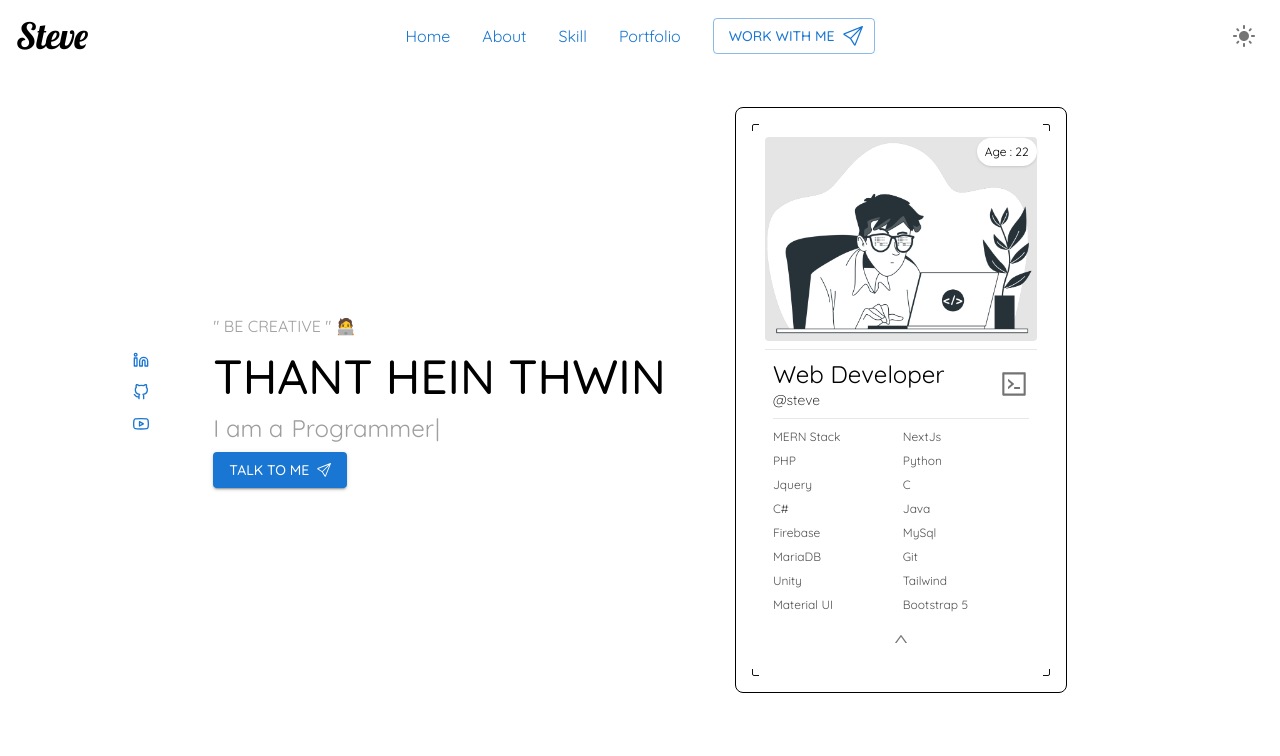
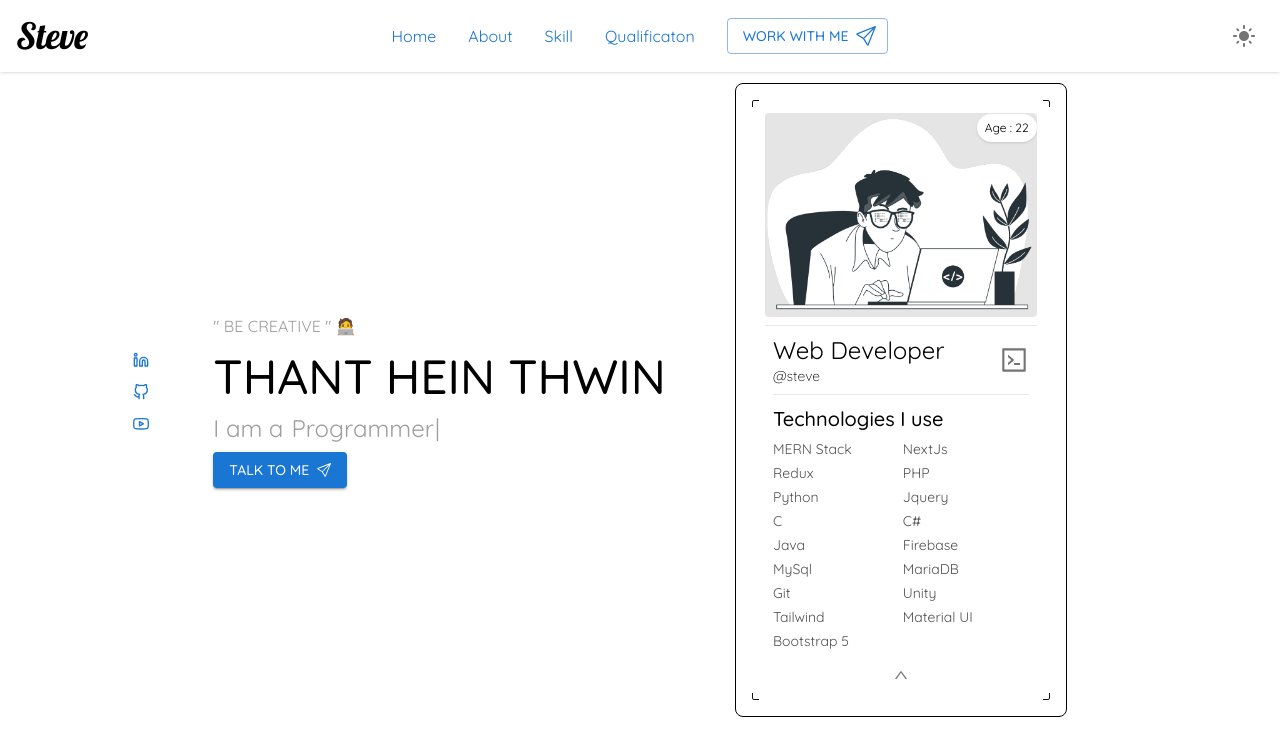
Before and after one commit to thantheinthwin/thantheinthwin.github.io, a Next.js app: page / in a window 1280 px wide. Both pictures are taken after a click on the button 900 px from the left and 540 px from the top of the page. Shown: the top 756 px of the page. Built offline with nearby package versions, Linux system fonts and the light colour scheme.

Commit message:
Finished about page

```diff
--- a/public/assets/images/index.js
+++ b/public/assets/images/index.js
@@ -1 +1,2 @@
 export { default as GeekPic } from './Coding-bro.png'
+export { default as ProfilePic } from './Profile.jpg'
--- a/src/pages/components/About.jsx
+++ b/src/pages/components/About.jsx
@@ -1,13 +1,66 @@
 import React, { forwardRef } from 'react'
 import { motion } from 'framer-motion';
+import Image from 'next/image';
+import { ProfilePic } from '../../../public/assets/images';
+import { Button, Icon, Typography } from '@mui/material';
+
+import { HiOutlineCheckBadge } from 'react-icons/hi2'
+import { CgWorkAlt } from 'react-icons/cg'
+import { FiDownload } from 'react-icons/fi';
 
 const About = forwardRef((state, ref) => {
+  const introduction = [
+    {
+      badge: <HiOutlineCheckBadge/>,
+      title: 'Experience',
+      info: '4 + Years'
+    },
+    {
+      badge: <CgWorkAlt/>,
+      title: 'Completed',
+      info: '4 + Projects'
+    }
+  ]
+
   return (
     <motion.section
       id="about"
-      className="relative p-8 snap-start"
+      className="relative grid grid-cols-12 bg-white snap-start dark:bg-neutral-700"
     >
-      <div ref={ref} className='flex items-center justify-center w-full h-full bg-blue-50'>About</div>
+      <div
+        ref={ref}
+        className="grid justify-center grid-cols-1 col-span-10 col-start-2 gap-4 lg:col-span-8 lg:col-start-3 dark:text-white md:grid-cols-6"
+      >
+        <div className='self-end w-2/3 col-span-1 justify-self-center md:self-center md:col-span-2 md:w-full shadow-solidshadow dark:shadow-neutral-500'>
+          <Image src={ProfilePic} alt='ProfilePic' className='object-cover filter grayscale'/>
+        </div>
+        <div className='flex flex-col col-span-1 p-6 text-center md:justify-center md:text-left md:col-span-4'>
+          <Typography variant='h4' sx={{fontWeight: 'bold'}}>About Me</Typography>
+          <Typography variant='subtitle2' sx={{color: 'grey.700'}} className='mb-2'>My Introduction</Typography>
+          <Typography align='justify' variant='body2' paragraph='true' sx={{fontWeight: 'light'}}>
+            I love to create web applications basically through MERN technology and I have also built some using PHP.
+            I have over 3 years of experience in web development. And I am currently a student persuing a Bachelor Degree in Computing with honours through NCC educaton.
+          </Typography>
+          <div className='grid grid-cols-2 gap-3'>
+            {introduction.map((item, i) => {
+              return(
+                <div key={i} className='flex flex-col items-center col-span-1 p-2 text-center border border-black rounded-md dark:border-white'>
+                  <Icon fontSize='medium'>{item.badge}</Icon>
+                  <Typography variant='subtitle2'>{item.title}</Typography>
+                  <Typography variant='body2' sx={{color: 'grey.700'}}>{item.info}</Typography>
+                </div>
+              )
+            })}
+          </div>
+          <Button
+            className="gap-2 mt-4 bg-black rounded-md shadow-none md:mt-6 hover:bg-black hover:shadow-none dark:bg-white w-max"
+            variant="contained"
+          >
+            Download CV
+            <FiDownload/>
+          </Button>
+        </div>
+      </div>
       {/* {console.log("About : ", state)} */}
     </motion.section>
   );
--- a/src/pages/components/Home.jsx
+++ b/src/pages/components/Home.jsx
@@ -34,7 +34,7 @@ const Home = forwardRef((state, ref) => {
 
   const [moreInfo, setMoreInfo] = useState(false);
 
-  const info = ['MERN Stack', 'NextJs', 'PHP', 'Python', 'Jquery', 'C', 'C#', 'Java', 'Firebase', 'MySql', 'MariaDB', 'Git', 'Unity', 'Tailwind', 'Material UI', 'Bootstrap 5'];
+  const info = ['MERN Stack', 'NextJs', ,'Redux', 'PHP', 'Python', 'Jquery', 'C', 'C#', 'Java', 'Firebase', 'MySql', 'MariaDB', 'Git', 'Unity', 'Tailwind', 'Material UI', 'Bootstrap 5'];
 
   return (
     <motion.section
@@ -97,12 +97,12 @@ const Home = forwardRef((state, ref) => {
 
         {/* Second div */}
         <div className="flex flex-row self-end justify-center order-first w-2/3 col-span-1 md:w-full md:self-center md:order-none md:col-span-3 lg:col-span-2">
-          <div className="p-2 transition-all border border-black rounded-lg lg:p-4 dark:border-white md:pb-6">
-            <div className="p-1 corner-border dark:border-white dark:before:bg-neutral-700 dark:after:bg-neutral-700 lg:p-3">
+          <div className="p-2 transition-all border border-black rounded-lg lg:p-4 dark:border-white">
+            <div className="p-1 corner-border md:pb-6 lg:pb-0 dark:border-white dark:before:bg-neutral-700 dark:after:bg-neutral-700 lg:p-3">
               <div className="relative z-10 grid gap-2 divide-y">
                 <Image
                   src={GeekPic}
-                  alt='GeekPic'
+                  alt="GeekPic"
                   className="object-cover rounded bg-neutral-200 dark:bg-neutral-600"
                 />
                 <Typography
@@ -123,25 +123,51 @@ const Home = forwardRef((state, ref) => {
                   </div>
                   <div>
                     <AnimatePresence>
-                    {moreInfo && <motion.div
-                      initial={{ height: 0, opacity: 0 }}
-                      animate={{ height: 'auto', opacity: 1 }}
-                      exit={{ height: 0, opacity: 0, transition: {duration: 0.25} }}
-                      transition={{ duration: 0.5 }}
-                      className='grid grid-cols-2 gap-1 pt-2'
-                    >
-                      {info.map((item, i) =>
-                        <Typography key={i} variant='caption' className='col-span-1 text-neutral-600 dark:text-neutral-300'>{item}</Typography>
+                      {moreInfo && (
+                        <motion.div
+                          initial={{ height: 0, opacity: 0 }}
+                          animate={{ height: "auto", opacity: 1 }}
+                          exit={{
+                            height: 0,
+                            opacity: 0,
+                            transition: { duration: 0.25 },
+                          }}
+                          transition={{ duration: 0.5 }}
+                          className="grid grid-cols-2 gap-1 pt-2"
+                        >
+                          <Typography variant="h6" className="col-span-2">
+                            Technologies I use
+                          </Typography>
+                          {info.map((item, i) => (
+                            <Typography
+                              key={i}
+                              variant="body2"
+                              className="col-span-1 text-neutral-600 dark:text-neutral-300"
+                            >
+                              {item}
+                            </Typography>
+                          ))}
+                        </motion.div>
                       )}
-                      </motion.div>
-                    }
                     </AnimatePresence>
-                    <div className='flex flex-row-reverse items-center justify-center py-2'>
-                      <IconButton onClick={() => setMoreInfo(!moreInfo)} sx={{fontSize: '1rem'}}>
-                        {!moreInfo
-                        ? <AiOutlineDown/>
-                        : <AiOutlineUp/>
-                        }
+                    <div className="flex flex-col items-center justify-center gap-1 py-2">
+                      {!moreInfo && (
+                        <AnimatePresence mode='wait'>
+                          <motion.div initial={{opacity: 0}} animate={{opacity: 1}} exit={{opacity: 0}} transition={{ duration: 1 }}>
+                            <Typography
+                              variant="subtitle2"
+                              sx={{ color: "grey.700" }}
+                            >
+                              More about me
+                            </Typography>
+                          </motion.div>
+                        </AnimatePresence>
+                      )}
+                      <IconButton
+                        onClick={() => setMoreInfo(!moreInfo)}
+                        sx={{ fontSize: "1rem" }}
+                      >
+                        {!moreInfo ? <AiOutlineDown /> : <AiOutlineUp />}
                       </IconButton>
                     </div>
                   </div>
--- a/src/pages/components/Main.jsx
+++ b/src/pages/components/Main.jsx
@@ -1,7 +1,7 @@
 import React, { useEffect, useState } from 'react'
 import { useInView } from 'react-intersection-observer';
 
-import { Home, NavBar, About, Skill, Portfolio, Contact } from '.';
+import { Home, NavBar, About, Skill, Qualification, Contact } from '.';
 import { AnimatePresence } from 'framer-motion';
 
 const Main = () => {
@@ -10,7 +10,7 @@ const Main = () => {
   const {ref: homeRef, inView: homeIsVisible} = useInView();
   const {ref: aboutRef, inView: aboutIsVisible} = useInView();
   const {ref: skillRef, inView: skillIsVisible} = useInView();
-  const {ref: portfolioRef, inView: portfolioIsVisible} = useInView();
+  const {ref: qualificationRef, inView: qualificationIsVisible} = useInView();
   const {ref: contactRef, inView: contactIsVisible} = useInView();
 
   useEffect(() => {
@@ -23,19 +23,19 @@ const Main = () => {
     if(skillIsVisible){
       setLocation("Skill");
     }
-    if(portfolioIsVisible){
-      setLocation("Portfolio");
+    if(qualificationIsVisible){
+      setLocation("Qualification");
     }
     if(contactIsVisible){
       setLocation("Contact");
     }
-  }, [homeIsVisible, aboutIsVisible, skillIsVisible, portfolioIsVisible, contactIsVisible])
+  }, [homeIsVisible, aboutIsVisible, skillIsVisible, qualificationIsVisible, contactIsVisible])
 
   const components = [
     <Home ref={homeRef} state={homeIsVisible} />,
     <About ref={aboutRef} state={aboutIsVisible} />,
     <Skill ref={skillRef} state={skillIsVisible} />,
-    <Portfolio ref={portfolioRef} state={portfolioIsVisible} />,
+    <Qualification ref={qualificationRef} state={qualificationIsVisible} />,
     <Contact ref={contactRef} state={contactIsVisible} />,
   ];
   return (
--- a/src/pages/components/NavBar.jsx
+++ b/src/pages/components/NavBar.jsx
@@ -37,8 +37,8 @@ const NavBar = (location) => {
       icon: <HiOutlineCode className='m-2 text-xl'/>
     },
     {
-      name: 'Portfolio',
-      link: '#portfolio',
+      name: 'Qualificaton',
+      link: '#qualification',
       icon: <MdOutlineWorkOutline className='m-2 text-xl'/>
     },
     {
@@ -54,7 +54,7 @@ const NavBar = (location) => {
         <Grid
           container
           padding={2}
-          className="fixed bottom-0 z-30 md:top-0 md:bottom-auto"
+          className="fixed bottom-0 z-30 shadow md:top-0 md:bottom-auto"
           sx={{ bgcolor: "background.default" }}
         >
           <Grid item xs={6} md={2}>
@@ -76,9 +76,15 @@ const NavBar = (location) => {
                     underline="none"
                     className="transition-all duration-200 ease-in-out hover:scale-110 hover:font-semibold"
                   >
-                    <Button className='text-black border-black rounded-md hover:text-white hover:border-transparent hover:bg-black dark:text-white dark:border-white dark:hover:text-black dark:hover:bg-white' variant='outlined' endIcon={<BsSend/>}>{link.name}</Button>
+                    <Button
+                      className="text-black border-black rounded-md hover:text-white hover:border-transparent hover:bg-black dark:text-white dark:border-white dark:hover:text-black dark:hover:bg-white"
+                      variant="outlined"
+                      endIcon={<BsSend />}
+                    >
+                      {link.name}
+                    </Button>
                   </Link>
-                )
+                );
               }else{
                 return(
                   <Link
--- a/src/pages/components/Portfolio.jsx
+++ /dev/null
@@ -1,15 +0,0 @@
-import React, { forwardRef } from 'react'
-import { motion } from 'framer-motion';
-
-const Portfolio = forwardRef((state, ref) => {
-  return (
-    <motion.section
-      id="portfolio"
-      className="relative p-8 snap-start"
-    >
-      <div ref={ref} className='flex items-center justify-center w-full h-full bg-blue-50'>Portfolio</div>
-    </motion.section>
-  );
-})
-
-export default Portfolio
--- a/src/pages/components/index.js
+++ b/src/pages/components/index.js
@@ -3,5 +3,5 @@ export { default as NavBar } from './NavBar'
 export { default as Home } from './Home'
 export { default as About } from './About'
 export { default as Skill } from './Skill'
-export { default as Portfolio } from './Portfolio'
+export { default as Qualification } from './Qualification'
 export { default as Contact } from './Contact'
--- a/src/pages/index.js
+++ b/src/pages/index.js
@@ -33,6 +33,9 @@ export default function App() {
           // palette values for dark mode
            background: {
             default: colors.grey[800]
+           },
+           grey: {
+            700: colors.grey[400]
            }
           }),
         },
--- a/src/styles/globals.css
+++ b/src/styles/globals.css
@@ -59,3 +59,13 @@ div.corner-border::after{
     background: #fff;
     transform: scaleY(1);
 }
+
+::-moz-selection { /* Code for Firefox */
+    color: white;
+    background: black;
+  }
+
+::selection {
+color: white;
+background: black;
+}
```
Also changed, not shown: src/pages/components/Qualification.jsx (added, +15 -0 lines), tailwind.config.js (+3 -5 lines), public/assets/images/Profile.jpg (added).
